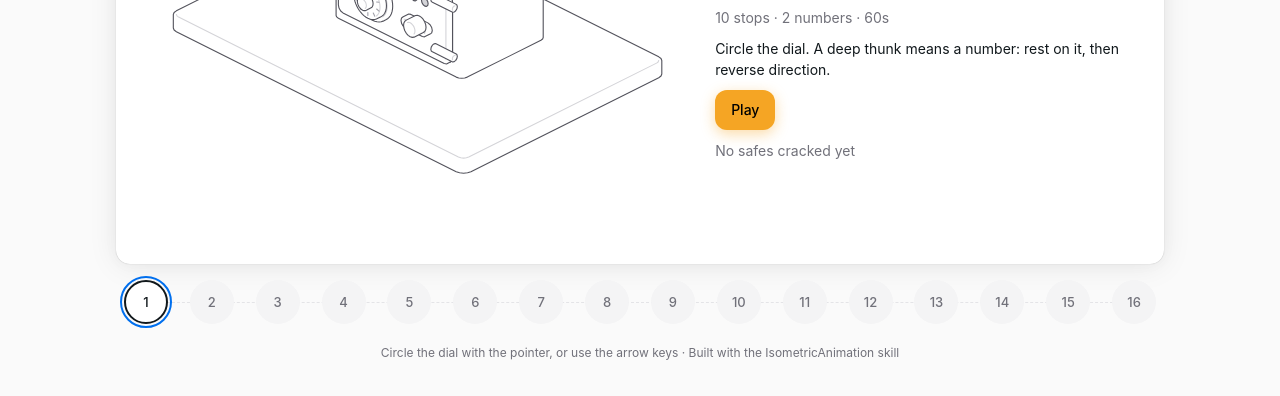
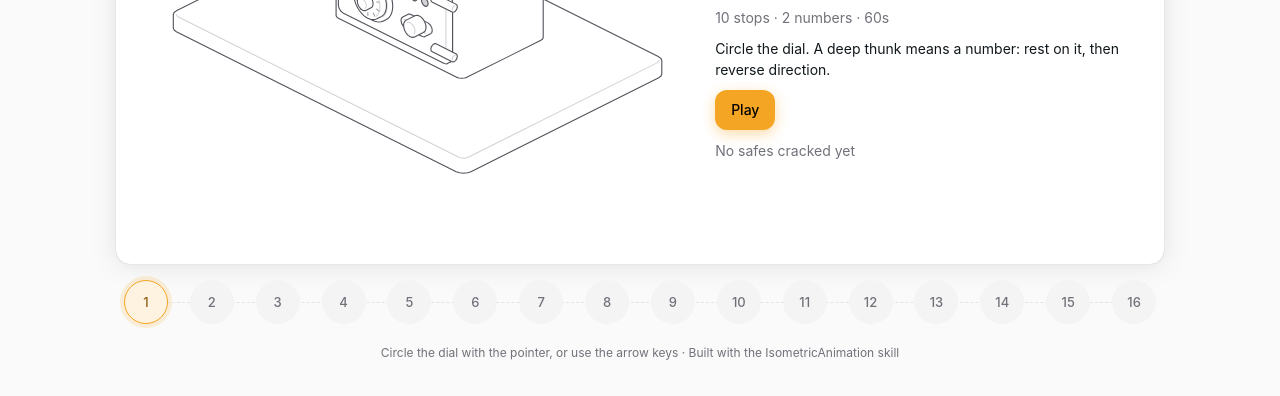
Before and after one commit to kanishksingh3012/crack-the-vault, a plain HTML site: page public/index.html in a window 1280 px wide. Shown: the part 290-686 px from the top of the page. Drawn offline with Linux system fonts and the light colour scheme.

Commit message:
Soften the selected safe chip in the route
Co-Authored-By: Claude Opus 5.5 <noreply@anthropic.com>

```diff
--- a/public/index.html
+++ b/public/index.html
@@ -45,9 +45,10 @@
   #route::before { content:""; position:absolute; left:3%; right:3%; top:50%; border-top:1px dashed var(--edge); }
   .chip { position:relative; width:100%; max-width:44px; aspect-ratio:1; border-radius:50%; border:2px solid transparent; background:var(--flat); color:var(--ink); font:500 13px var(--sans); padding:0; cursor:pointer; transition:transform .1s, border-color .15s; }
   .chip:hover { border-color:var(--edge); }
-  .chip.open { background:var(--panel); border-color:var(--ink-hi); color:var(--ink-hi); }
+  .chip.open { background:var(--panel); border:1px solid color-mix(in srgb,var(--ink) 45%,transparent); color:var(--ink-hi); }
   .chip.done { background:var(--am); color:#000; }
-  .chip[aria-current="true"] { outline:2px solid var(--focus); outline-offset:2px; }
+  .chip[aria-current="true"] { border:1px solid var(--am); background:color-mix(in srgb,var(--am) 14%,var(--panel)); color:var(--am-ink); box-shadow:0 0 0 4px color-mix(in srgb,var(--am) 16%,transparent); }
+  .chip.done[aria-current="true"] { background:var(--am); color:#000; }
   #levels { display:grid; grid-template-columns:repeat(auto-fill,minmax(190px,1fr)); gap:12px; }
   .card { display:grid; gap:6px; text-align:left; font:inherit; color:inherit; border:0; padding:10px 14px 14px; cursor:pointer; transition:transform .15s; }
   .card:hover { transform:translateY(-2px); }
```
Also changed, not shown: src/crack-the-vault.html (+3 -2 lines).
